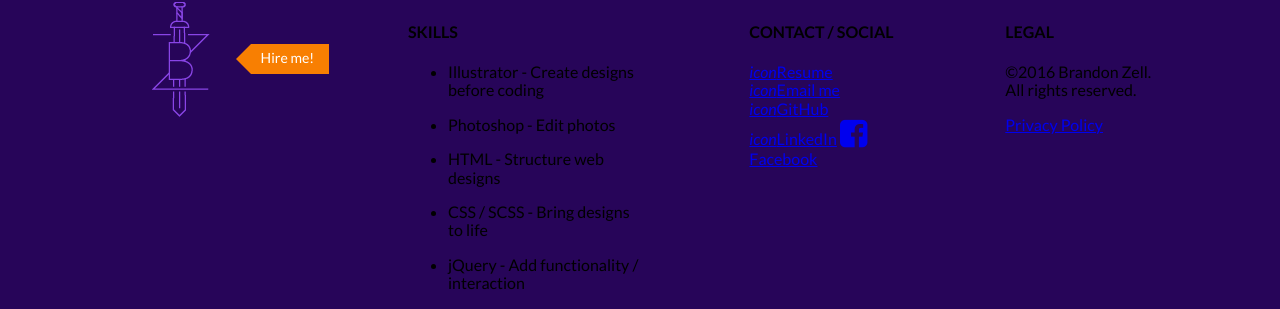
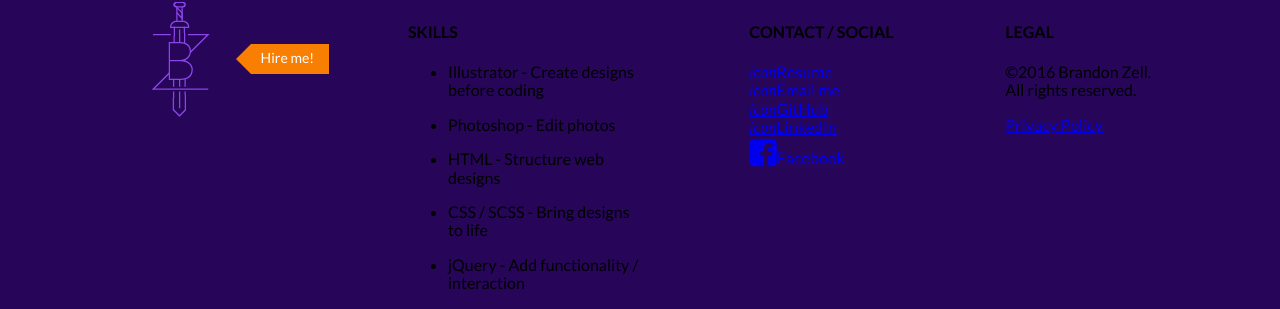
Before and after one commit to bzle/brandonz-me, a Jekyll site: the page built from index.html, in a window 1280 px wide. Shown: the part 2178-2487 px from the top of the page. Built offline with Jekyll 4.4.1, drawn with Linux system fonts in a browser that asks for light colours; nearby versions of some CDN libraries.

Commit message:
Updated '/css/style.scss' via CloudCannon

```diff
--- a/css/style.scss
+++ b/css/style.scss
@@ -908,6 +908,9 @@
 .footer__logo-container {
     position: absolute;
 }
+.contact-social__link {
+    white-space: nowrap;
+}
 .logo__alert-box {
     position: absolute;
     top: 35%;
```
